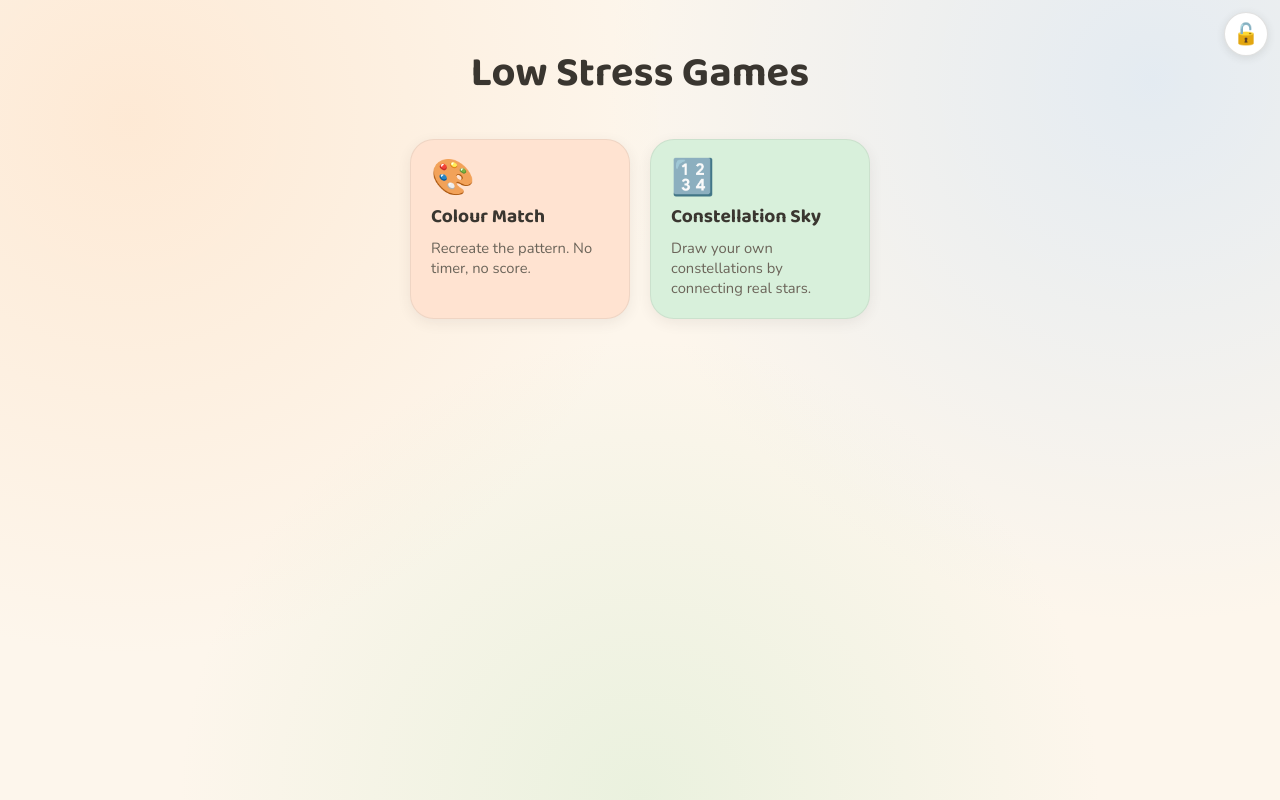
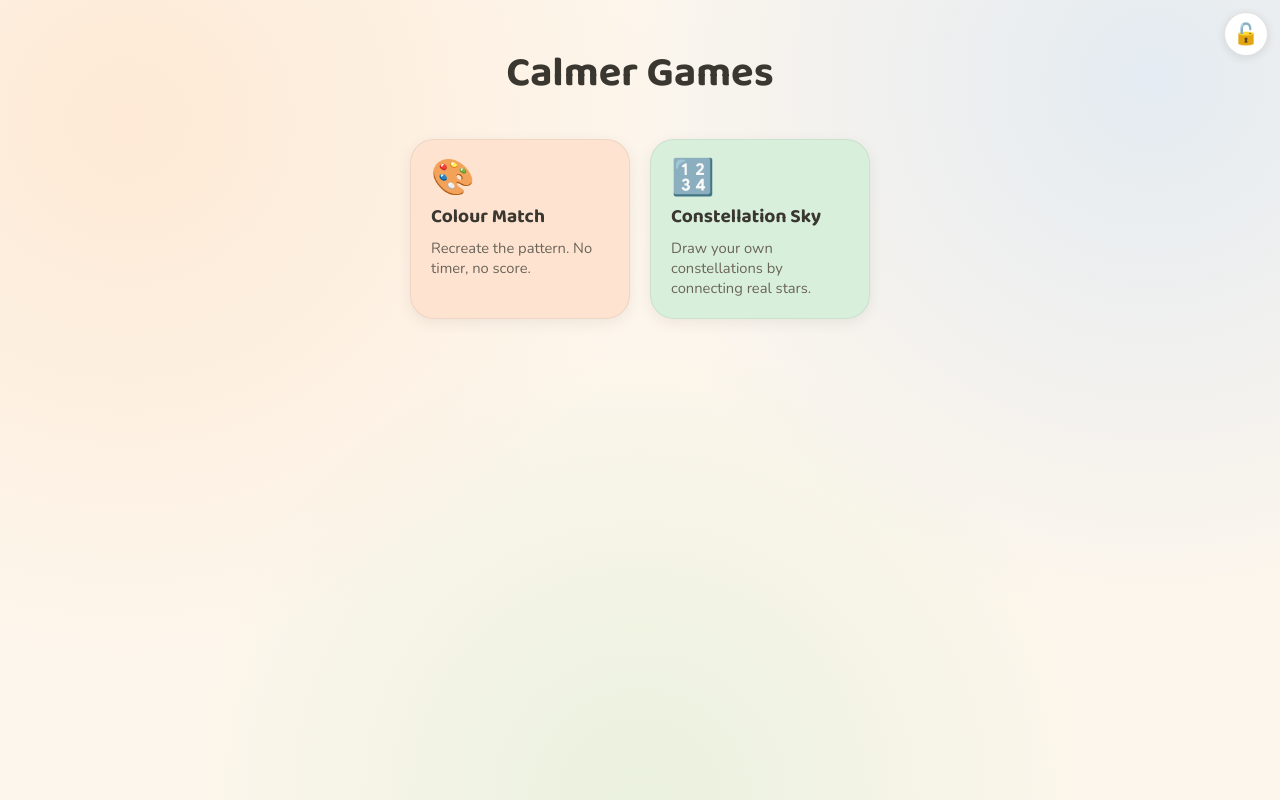
Before and after one commit to otisweygang/calmer-games, a plain HTML site: page index.html in a window 1280 px wide. Drawn offline with nearby package versions, Linux system fonts and the light colour scheme.

Commit message:
Rename site to Calmer Games

```diff
--- a/index.html
+++ b/index.html
@@ -3,13 +3,13 @@
 <head>
   <meta charset="UTF-8" />
   <meta name="viewport" content="width=device-width, initial-scale=1" />
-  <title>Low Stress Games</title>
+  <title>Calmer Games</title>
   <link rel="stylesheet" href="shared/style.css" />
   <link rel="stylesheet" href="shared/lock.css" />
 </head>
 <body>
   <header>
-    <h1>Low Stress Games</h1>
+    <h1>Calmer Games</h1>
   </header>
 
   <main id="game-grid"></main>
```
Also changed, not shown: 1 other file.
